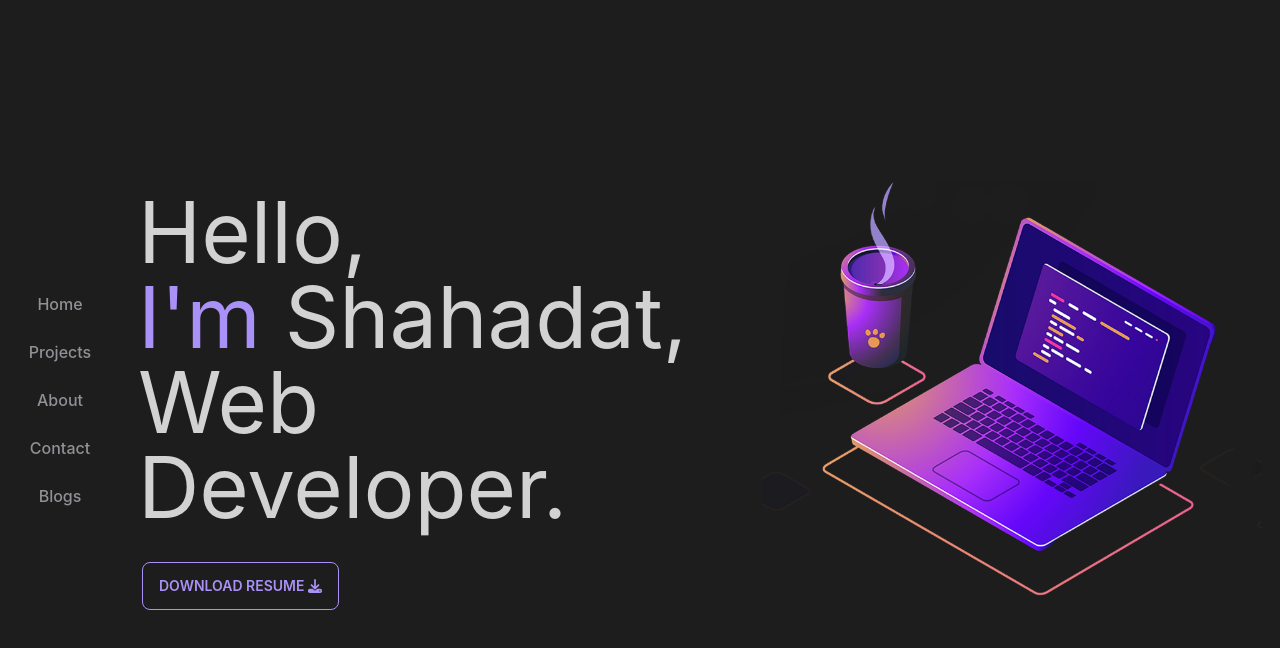
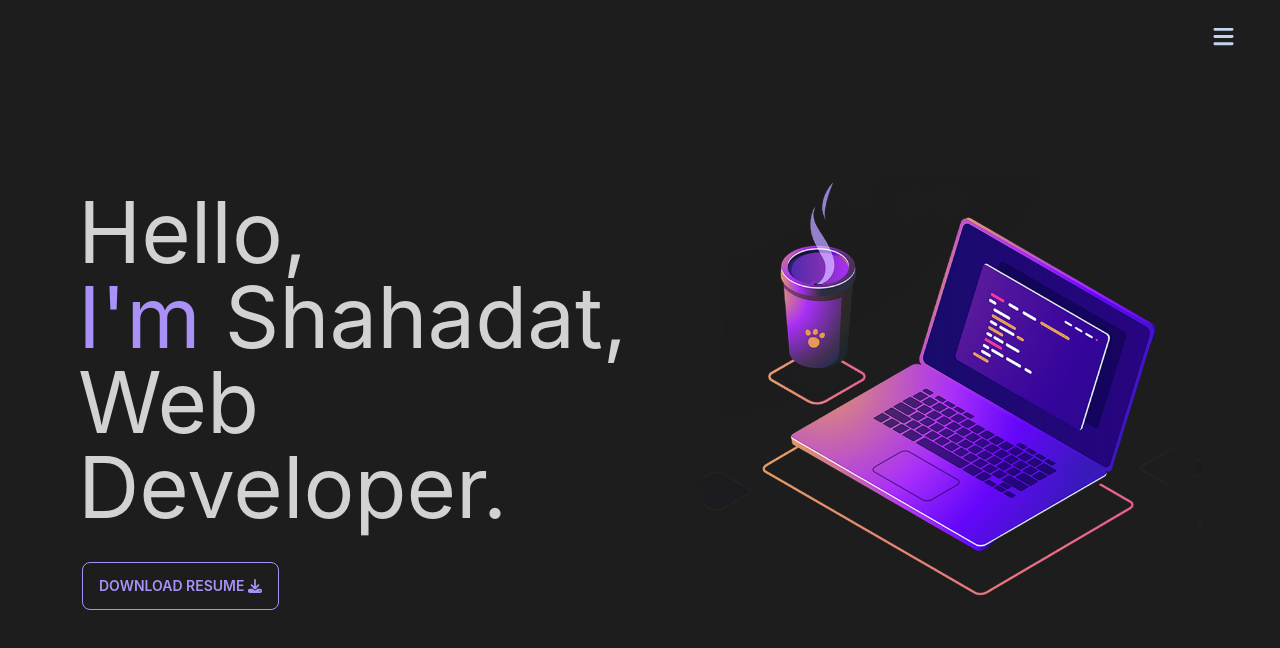
Before and after one commit to shahadat2772/md-shahadat-hossain, a React (Create React App) app: page / in a window 1280 px wide. Shown: the top 648 px of the page. Built offline with nearby package versions, Linux system fonts and the light colour scheme.

Commit message:
reduced code duplication

```diff
--- a/src/App.css
+++ b/src/App.css
@@ -1,9 +1,15 @@
 .scrollable {
   scroll-behavior: smooth;
   height: 100vh;
-  width: calc(100vw -120px);
+  width: 100vw;
   overflow-y: scroll;
 }
+
+/* @media screen and (max-width: 576px) {
+  .scrollable {
+    width: 100vw;
+  }
+} */
 
 .navIcon {
   border-radius: 7px;
--- a/src/App.js
+++ b/src/App.js
@@ -1,21 +1,15 @@
 import React, { createContext, useState } from "react";
 import "./App.css";
 import Home from "./pages/Home/Home/Home";
-import { Route, Routes } from "react-router-dom";
-import Navbar from "./pages/Shared/Navbar/Navbar";
-import ReactFullpage from "@fullpage/react-fullpage";
 import ContactMe from "./pages/ContactMe/ContactMe";
 import { Toaster } from "react-hot-toast";
 import AboutMe from "./pages/AboutMe/AboutMe";
 import Projects from "./pages/Projects/Projects";
 import ProjectDetailModal from "./pages/Projects/ProjectDetailModal";
 import Blogs from "./pages/Blogs/Blogs";
-import FullPageScroll from "./FullPageScroll";
-import Banner from "./pages/Home/Banner/Banner";
 import HireMeModal from "./pages/AboutMe/HireMeModal";
 import { FontAwesomeIcon } from "@fortawesome/react-fontawesome";
 import { faBars, faBarsStaggered } from "@fortawesome/free-solid-svg-icons";
-
 export const projectProDetailContext = createContext("projectDetailState");
 export const hireMeInfoContext = createContext("hireMeInfoContext");
 
@@ -23,6 +17,9 @@ function App() {
   // Modal opener state
   const [ProjectProDetail, setProjectForDetail] = useState(null);
   const [hireMeInfo, setHireMeInfo] = useState(null);
+
+  const toggler = document.getElementById("my-drawer-4");
+  console.log(toggler);
 
   // Sate for navIcon
   const [checked, setChecked] = useState(false);
@@ -84,18 +81,14 @@ function App() {
   );
 
   return (
-    <div>
+    <div className="">
       <projectProDetailContext.Provider
         value={[ProjectProDetail, setProjectForDetail]}
       >
         <hireMeInfoContext.Provider value={[hireMeInfo, setHireMeInfo]}>
           {/* NavButton */}
-          <div className="absolute top-3 right-3 z-20 bg-base-100 navIcon lg:hidden">
-            <label
-              onClick={() => setChecked(!checked)}
-              htmlFor="my-drawer-4"
-              className="navBtn "
-            >
+          <div className="absolute top-3 right-3 md:right-7 bg-base-100 z-20 navIcon">
+            <label htmlFor="my-drawer-4" className="navBtn">
               {checked ? (
                 <FontAwesomeIcon
                   style={{ width: "23px", height: "23px" }}
@@ -110,8 +103,13 @@ function App() {
             </label>
           </div>
 
-          <div className="drawer drawer-mobile">
-            <input id="my-drawer-4" type="checkbox" className="drawer-toggle" />
+          <div className="drawer drawer-end">
+            <input
+              onChange={() => console.log(setChecked(!checked))}
+              id="my-drawer-4"
+              type="checkbox"
+              className="drawer-toggle"
+            />
             <div className="drawer-content">
               {/* <!-- Page content here --> */}
               <div className="scrollable">
@@ -122,12 +120,12 @@ function App() {
                 <Blogs></Blogs>
               </div>
             </div>
-            <div className="drawer-side z-10">
+            <div className="drawer-side overflow-x-hidden">
               <label htmlFor="my-drawer-4" className="drawer-overlay"></label>
-              <ul className="menu md:w-[120px] w-100 bg-base-100 justify-center text-base-content">
+              <div className="sideContent menu md:w-[120px] w-100 bg-base-100 justify-center text-base-content">
                 {/* <!-- Sidebar content here --> */}
                 {menuItems}
-              </ul>
+              </div>
             </div>
           </div>
         </hireMeInfoContext.Provider>
```
